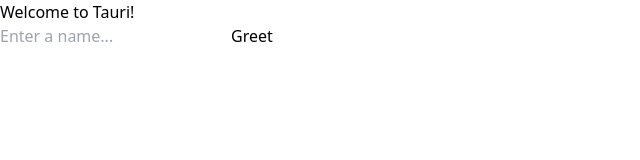
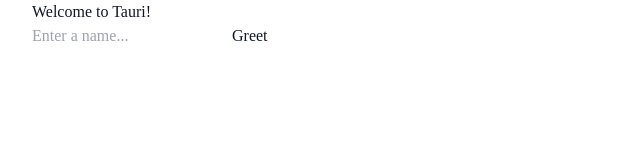
Before and after one commit to joshunrau/LibreInbox, a React (Vite) app: page / in a window 1280 px wide. Shown: the top 160 px of the page, without its empty margins (0-640 px from the left). Built offline with nearby package versions, Linux system fonts and the light colour scheme.

Commit message:
setup shadcn

```diff
--- a/src/styles.css
+++ b/src/styles.css
@@ -1,3 +1,83 @@
 @tailwind base;
 @tailwind components;
 @tailwind utilities;
+
+@layer base {
+  :root {
+    --background: 0 0% 100%;
+    --foreground: 222.2 47.4% 11.2%;
+
+    --muted: 210 40% 96.1%;
+    --muted-foreground: 215.4 16.3% 46.9%;
+
+    --popover: 0 0% 100%;
+    --popover-foreground: 222.2 47.4% 11.2%;
+
+    --border: 214.3 31.8% 91.4%;
+    --input: 214.3 31.8% 91.4%;
+
+    --card: 0 0% 100%;
+    --card-foreground: 222.2 47.4% 11.2%;
+
+    --primary: 222.2 47.4% 11.2%;
+    --primary-foreground: 210 40% 98%;
+
+    --secondary: 210 40% 96.1%;
+    --secondary-foreground: 222.2 47.4% 11.2%;
+
+    --accent: 210 40% 96.1%;
+    --accent-foreground: 222.2 47.4% 11.2%;
+
+    --destructive: 0 100% 50%;
+    --destructive-foreground: 210 40% 98%;
+
+    --ring: 215 20.2% 65.1%;
+
+    --radius: 0.5rem;
+  }
+
+  .dark {
+    --background: 224 71% 4%;
+    --foreground: 213 31% 91%;
+
+    --muted: 223 47% 11%;
+    --muted-foreground: 215.4 16.3% 56.9%;
+
+    --accent: 216 34% 17%;
+    --accent-foreground: 210 40% 98%;
+
+    --popover: 224 71% 4%;
+    --popover-foreground: 215 20.2% 65.1%;
+
+    --border: 216 34% 17%;
+    --input: 216 34% 17%;
+
+    --card: 224 71% 4%;
+    --card-foreground: 213 31% 91%;
+
+    --primary: 210 40% 98%;
+    --primary-foreground: 222.2 47.4% 1.2%;
+
+    --secondary: 222.2 47.4% 11.2%;
+    --secondary-foreground: 210 40% 98%;
+
+    --destructive: 0 63% 31%;
+    --destructive-foreground: 210 40% 98%;
+
+    --ring: 216 34% 17%;
+
+    --radius: 0.5rem;
+  }
+}
+
+@layer base {
+  * {
+    @apply border-border;
+  }
+  body {
+    @apply bg-background text-foreground;
+    font-feature-settings:
+      'rlig' 1,
+      'calt' 1;
+  }
+}
--- /dev/null
+++ b/src/utils/cn.ts
@@ -0,0 +1,6 @@
+import { type ClassValue, clsx } from 'clsx';
+import { twMerge } from 'tailwind-merge';
+
+export function cn(...inputs: ClassValue[]) {
+  return twMerge(clsx(inputs));
+}
--- a/tailwind.config.js
+++ b/tailwind.config.js
@@ -1,8 +1,77 @@
+import defaultTheme from 'tailwindcss/defaultTheme';
+import tailwindcssAnimate from 'tailwindcss-animate';
+
 /** @type {import('tailwindcss').Config} */
 export default {
   content: ['./index.html', './src/**/*.{js,ts,jsx,tsx}'],
-  plugins: [],
+  darkMode: ['class'],
+  plugins: [tailwindcssAnimate],
   theme: {
-    extend: {}
+    container: {
+      center: true,
+      padding: '2rem',
+      screens: {
+        '2xl': '1400px'
+      }
+    },
+    extend: {
+      animation: {
+        'accordion-down': 'accordion-down 0.2s ease-out',
+        'accordion-up': 'accordion-up 0.2s ease-out'
+      },
+      borderRadius: {
+        lg: `var(--radius)`,
+        md: `calc(var(--radius) - 2px)`,
+        sm: 'calc(var(--radius) - 4px)'
+      },
+      colors: {
+        accent: {
+          DEFAULT: 'hsl(var(--accent))',
+          foreground: 'hsl(var(--accent-foreground))'
+        },
+        background: 'hsl(var(--background))',
+        border: 'hsl(var(--border))',
+        card: {
+          DEFAULT: 'hsl(var(--card))',
+          foreground: 'hsl(var(--card-foreground))'
+        },
+        destructive: {
+          DEFAULT: 'hsl(var(--destructive))',
+          foreground: 'hsl(var(--destructive-foreground))'
+        },
+        foreground: 'hsl(var(--foreground))',
+        input: 'hsl(var(--input))',
+        muted: {
+          DEFAULT: 'hsl(var(--muted))',
+          foreground: 'hsl(var(--muted-foreground))'
+        },
+        popover: {
+          DEFAULT: 'hsl(var(--popover))',
+          foreground: 'hsl(var(--popover-foreground))'
+        },
+        primary: {
+          DEFAULT: 'hsl(var(--primary))',
+          foreground: 'hsl(var(--primary-foreground))'
+        },
+        ring: 'hsl(var(--ring))',
+        secondary: {
+          DEFAULT: 'hsl(var(--secondary))',
+          foreground: 'hsl(var(--secondary-foreground))'
+        }
+      },
+      fontFamily: {
+        sans: ['var(--font-sans)', ...defaultTheme.fontFamily.sans]
+      },
+      keyframes: {
+        'accordion-down': {
+          from: { height: '0' },
+          to: { height: 'var(--radix-accordion-content-height)' }
+        },
+        'accordion-up': {
+          from: { height: 'var(--radix-accordion-content-height)' },
+          to: { height: '0' }
+        }
+      }
+    }
   }
 };
```
Also changed, not shown: package.json (+6 -1 lines), 1 other file (tests, documents, lock files or other folders).
